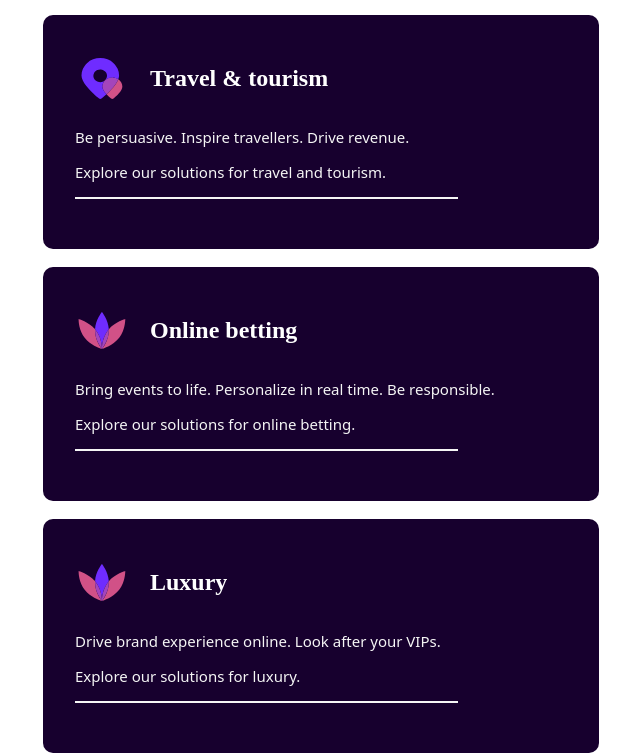
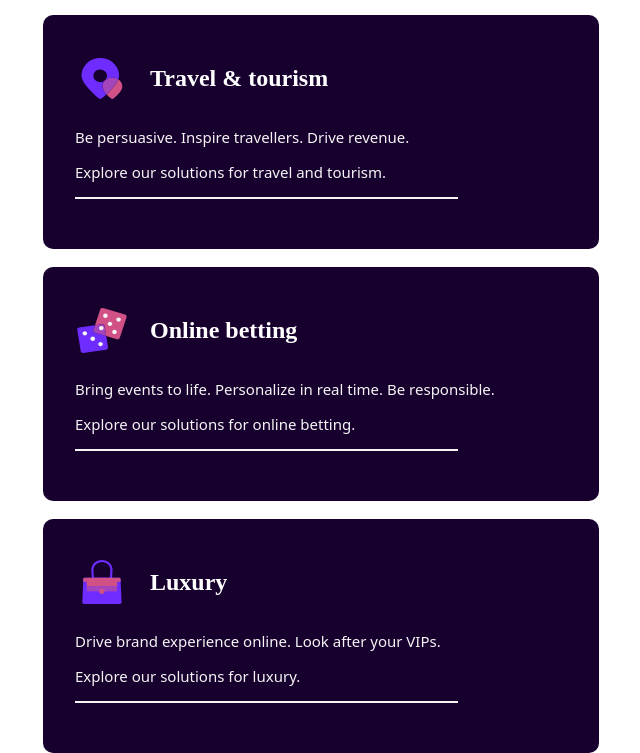
Before and after one commit to Ramziddinergashaliyev/4-dars, a plain HTML site: page index.html in a window 1280 px wide. Shown: the part 1754-2507 px from the top of the page, without its empty margins (415-1055 px from the left). Drawn offline with Linux system fonts and the light colour scheme.

Commit message:
first commit

```diff
--- a/index.html
+++ b/index.html
@@ -91,7 +91,7 @@
         <br />
         <div class="card-1">
           <div class="card-top">
-            <img src="./imges/Frame.svg" alt="" />
+            <img src="./imges/Frame (4).svg" alt="" />
             <h2 style="padding-left: 21px">Online betting</h2>
           </div>
           <div class="card-txt">
@@ -105,7 +105,7 @@
         <br />
         <div class="card-1">
           <div class="card-top">
-            <img src="./imges/Frame.svg" alt="" />
+            <img src="./imges/Frame (5).svg" alt="" />
             <h2 style="padding-left: 21px">Luxury</h2>
           </div>
           <div class="card-txt">
```
